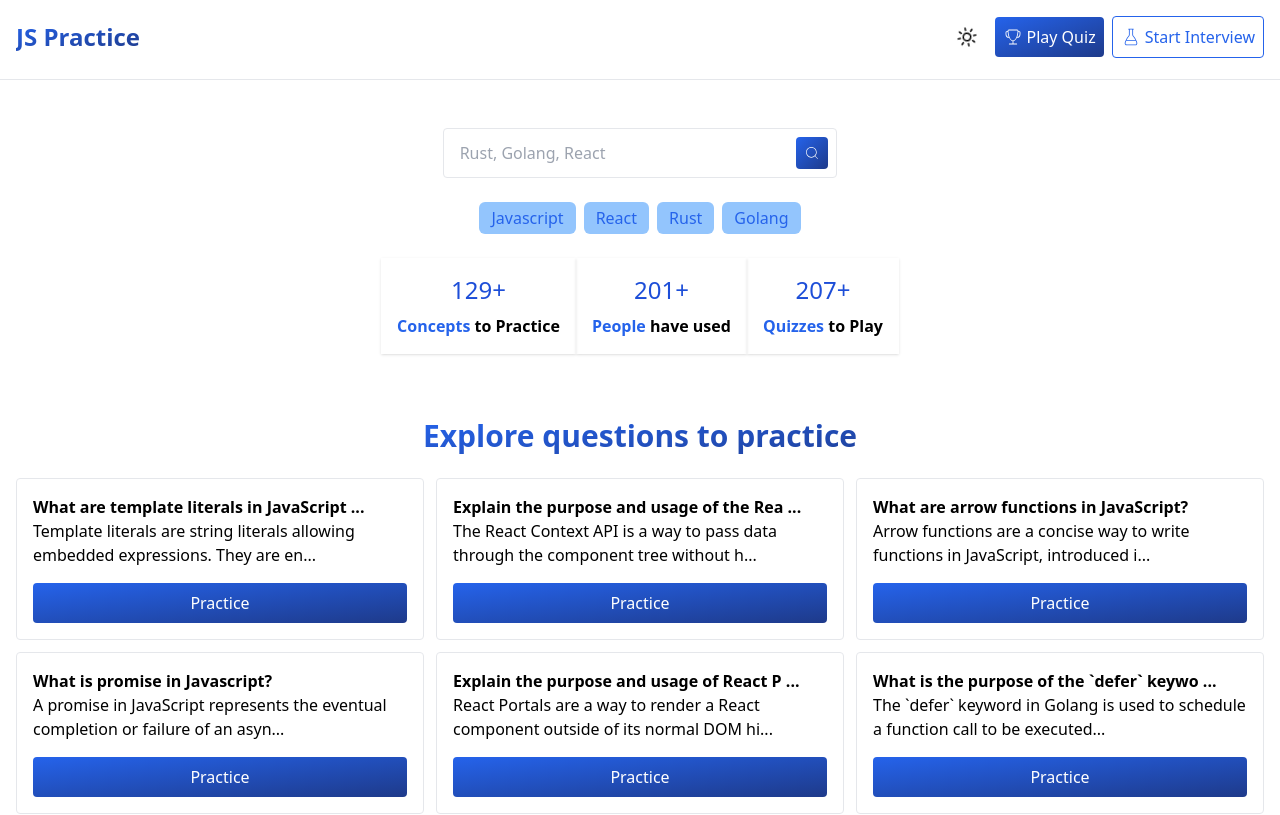
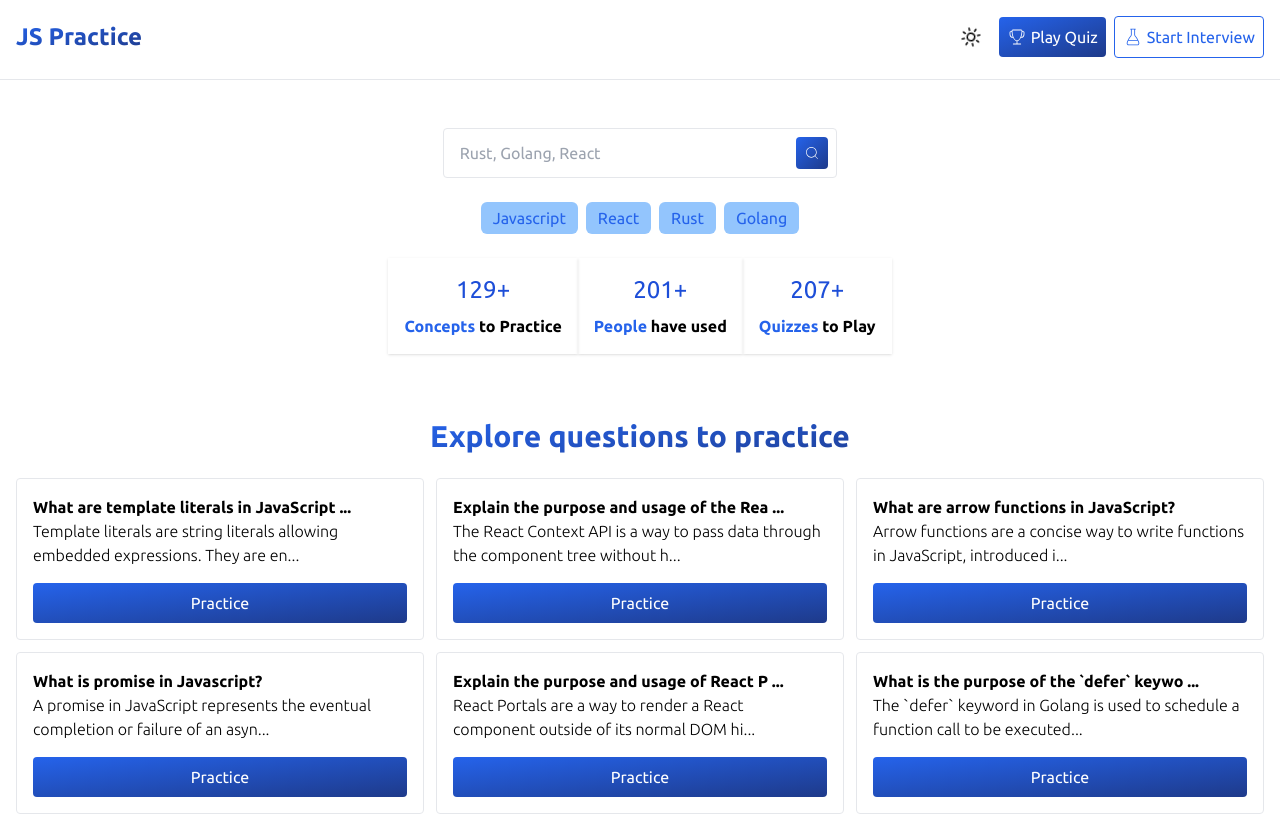
Before and after one commit to ashsajal1/js-practice-app, a React (Vite) app: page / in a window 1280 px wide. Shown: the top 815 px of the page. Built offline with nearby package versions, Linux system fonts and the light colour scheme.

Commit message:
add default font ubuntu

```diff
--- a/src/index.css
+++ b/src/index.css
@@ -1,3 +1,5 @@
+@import url('https://fonts.googleapis.com/css2?family=Ubuntu:ital,wght@0,300;0,400;0,500;0,700;1,300;1,400;1,500;1,700&display=swap');
+
 @tailwind base;
 @tailwind components;
 @tailwind utilities;
@@ -10,7 +12,8 @@
     .btn {
         @apply bg-gradient-to-br from-blue-600 to-blue-900 p-2 rounded text-white flex items-center justify-center hover:to-blue-950 active:ring cursor-pointer select-none
     }
+
     .ghost-btn {
-        @apply p-2 rounded text-white flex items-center justify-center hover:bg-slate-50 dark:hover:bg-gray-800  cursor-pointer select-none
+        @apply p-2 rounded text-white flex items-center justify-center hover:bg-slate-50 dark:hover:bg-gray-800 cursor-pointer select-none
     }
 }
--- a/tailwind.config.js
+++ b/tailwind.config.js
@@ -1,15 +1,16 @@
 /** @type {import('tailwindcss').Config} */
 export default {
-  darkMode: 'selector',
-  content: [
-    "./index.html",
-    "./src/**/*.{js,ts,jsx,tsx}",
-  ],
+  darkMode: "selector",
+  content: ["./index.html", "./src/**/*.{js,ts,jsx,tsx}"],
   theme: {
-    extend: {},
+    extend: {
+      fontFamily: {
+        sans: ["Ubuntu", "sans-serif"],
+      },
+    },
   },
   plugins: [
     // eslint-disable-next-line no-undef
-    require('tailwind-scrollbar'),
+    require("tailwind-scrollbar"),
   ],
-}
+};
```
